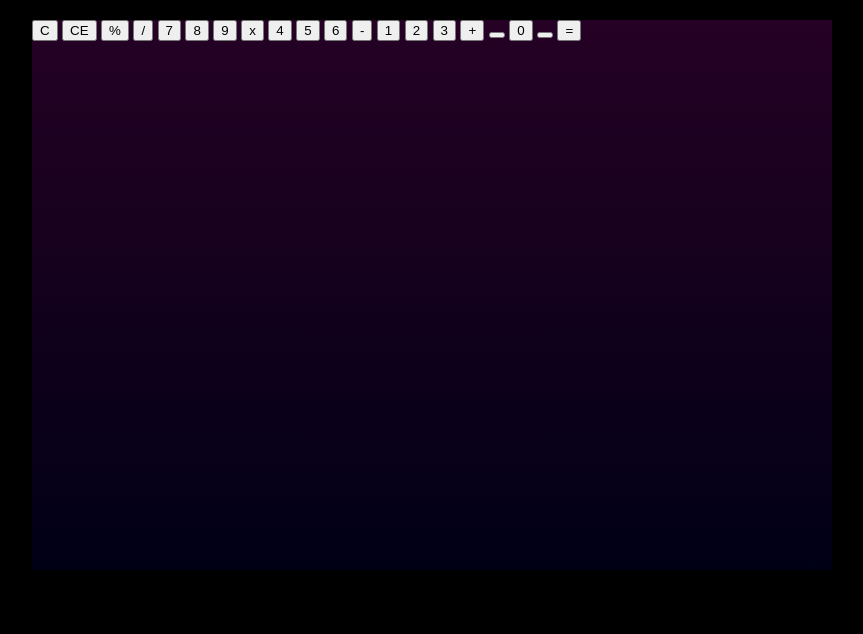
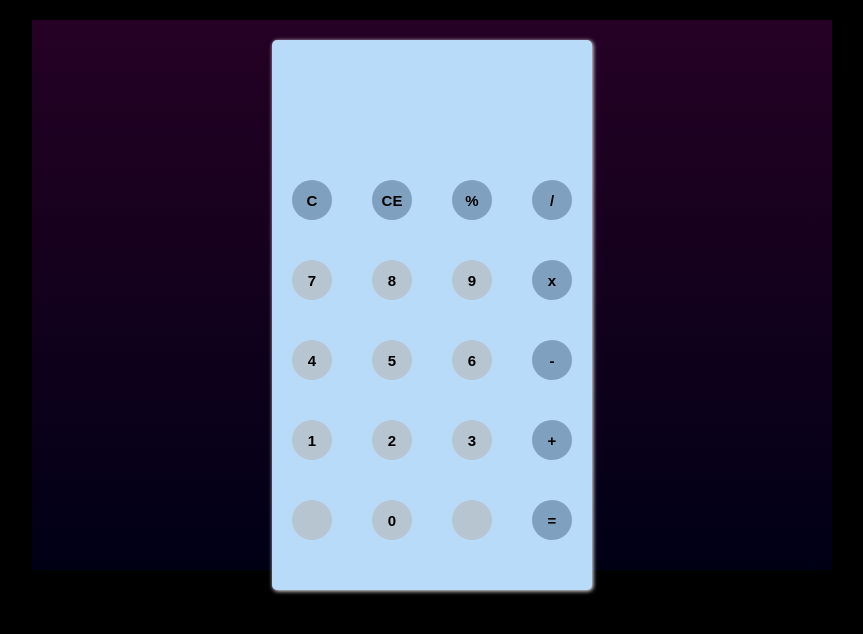
Before and after one commit to KMM13TH/calculator, a plain HTML site: page index.html in a window 1280 px wide. Shown: the whole page, without its empty margins (208-1071 px from the left). Drawn offline with Linux system fonts and the light colour scheme.

Commit message:
calculartor activity completed

```diff
--- a/index.html
+++ b/index.html
@@ -55,6 +55,8 @@
             </div>
         </div>
     </div>
+
+    <script src="script.js"></script>
 </body>
 
 </html>
--- /dev/null
+++ b/script.js
@@ -0,0 +1,7 @@
+// Access all the elements in the calculartor
+let historyValue = document.getElementById("history-value");
+let outputValue = document.getElementById("output-value");
+
+let clearButton = document.getElementById("clear");
+let backspaceButton = document.getElementById("backspace");
+let equalsButton = documents.getElementById("=");
--- a/style.css
+++ b/style.css
@@ -9,3 +9,70 @@ body {
     background: linear-gradient(rgb(37, 1, 37), rgb(0, 0, 21));
     margin: 20px auto
 }
+
+#calculator {
+    width: 320px;
+    height: 550px;
+    background-color: rgb(184, 219, 250);
+    margin: 0 auto;
+    position: relative;
+    top: 20px;
+    border-radius: 5px;
+    box-shadow: 1px 1px 4px white;
+}
+
+#result {
+    height: 120px;
+}
+
+#history {
+    text-align: right;
+    height: 20px;
+    margin: 0 10px;
+    padding-top: 20px;
+    font-size: 15px;
+    color: rgb(42, 63, 82);
+}
+
+#output {
+    text-align: right;
+    height: 60px;
+    margin: 10px 20px;
+    font-style: 30px;
+}
+
+#keyboard {
+    height: 400px;
+}
+
+.operator,
+.number,
+.empty {
+    height: 40px;
+    width: 40px;
+    margin: 20px;
+    border-radius: 50%;
+    float: left;
+    border-width: 0;
+    font-weight: bold;
+    font-size: 15px;
+}
+
+.number,
+.empty {
+    background-color: rgb(183, 197, 209);
+}
+
+.number,
+.operator {
+    cursor: pointer;
+}
+
+.operator {
+    background-color: rgb(127, 161, 191);
+}
+
+.number:active,
+.operator:active {
+    font-size: 10px;
+}
```
